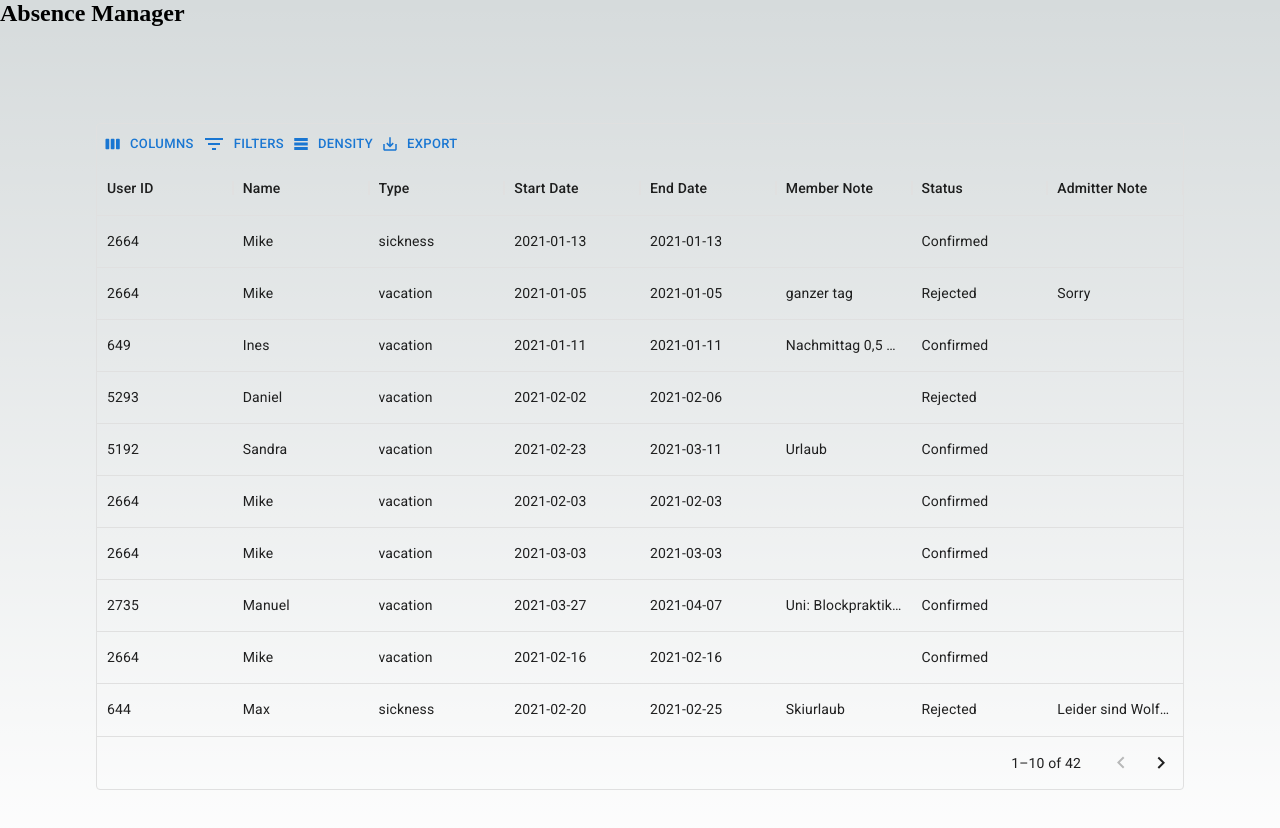
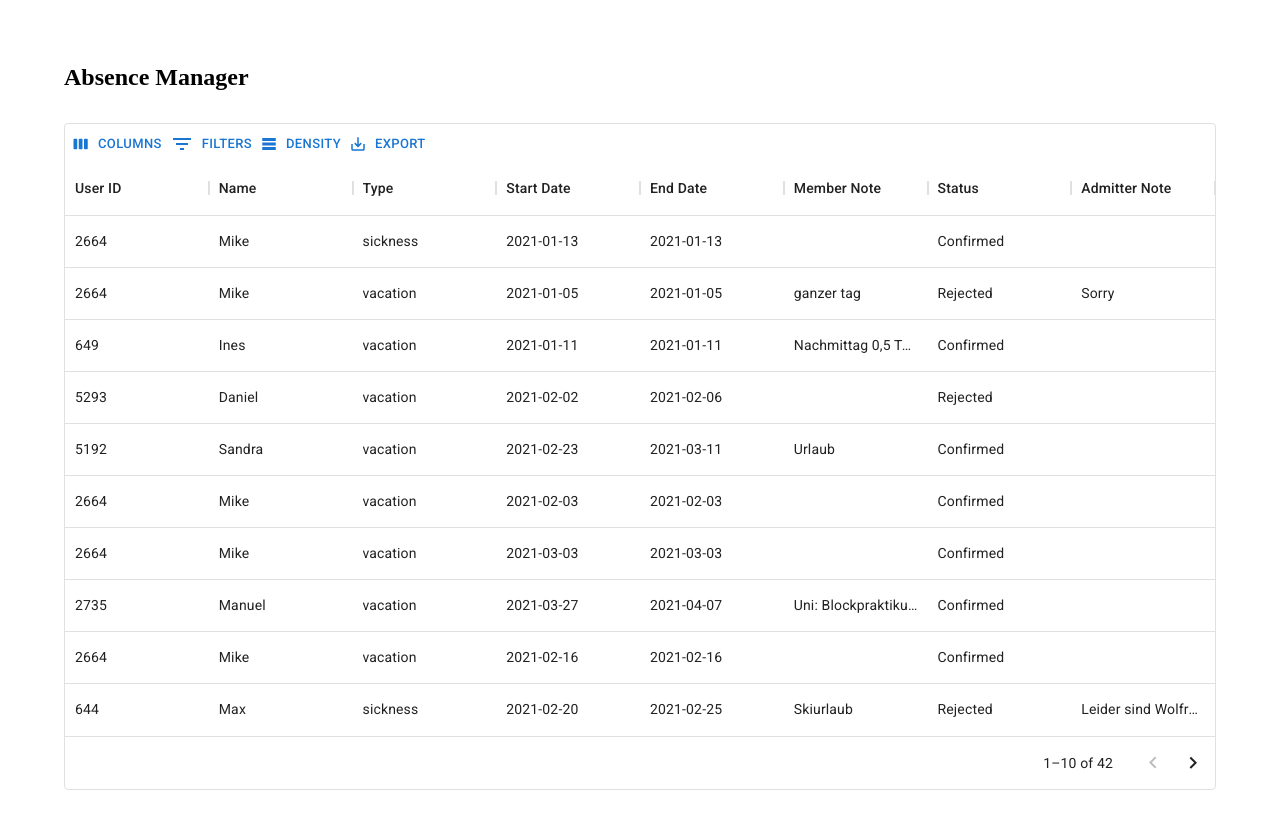
Before and after one commit to kapil5harma/absence-manager, a Next.js app: page / in a window 1280 px wide. Shown: the top 828 px of the page. Built offline with nearby package versions, Linux system fonts and the light colour scheme.

Commit message:
refactor: minor modifications to style the app

```diff
--- a/pages/api/hello.ts
+++ /dev/null
@@ -1,13 +0,0 @@
-// Next.js API route support: https://nextjs.org/docs/api-routes/introduction
-import type { NextApiRequest, NextApiResponse } from 'next'
-
-type Data = {
-  name: string
-}
-
-export default function handler(
-  req: NextApiRequest,
-  res: NextApiResponse<Data>
-) {
-  res.status(200).json({ name: 'John Doe' })
-}
--- a/styles/Home.module.css
+++ b/styles/Home.module.css
@@ -1,10 +1,16 @@
+.nav {
+  display: flex;
+}
 .main {
   display: flex;
   flex-direction: column;
-  justify-content: space-between;
   align-items: center;
-  padding: 6rem;
-  min-height: 100vh;
+  padding-top: 2rem;
+}
+
+.tableImage {
+  border-radius: 50%;
+  object-fit: cover;
 }
 
 .description {
@@ -143,11 +149,7 @@
   inset: 0;
   padding: 1px;
   border-radius: var(--border-radius);
-  background: linear-gradient(
-    to bottom right,
-    rgba(var(--tile-start-rgb), 1),
-    rgba(var(--tile-end-rgb), 1)
-  );
+  background: linear-gradient(to bottom right, rgba(var(--tile-start-rgb), 1), rgba(var(--tile-end-rgb), 1));
   background-clip: content-box;
 }
 
@@ -226,11 +228,7 @@
     border-radius: 0;
     border: none;
     border-bottom: 1px solid rgba(var(--callout-border-rgb), 0.25);
-    background: linear-gradient(
-      to bottom,
-      rgba(var(--background-start-rgb), 1),
-      rgba(var(--callout-rgb), 0.5)
-    );
+    background: linear-gradient(to bottom, rgba(var(--background-start-rgb), 1), rgba(var(--callout-rgb), 0.5));
     background-clip: padding-box;
     backdrop-filter: blur(24px);
   }
@@ -241,11 +239,7 @@
     inset: auto 0 0;
     padding: 2rem;
     height: 200px;
-    background: linear-gradient(
-      to bottom,
-      transparent 0%,
-      rgb(var(--background-end-rgb)) 40%
-    );
+    background: linear-gradient(to bottom, transparent 0%, rgb(var(--background-end-rgb)) 40%);
     z-index: 1;
   }
 }
--- a/styles/globals.css
+++ b/styles/globals.css
@@ -1,76 +1,8 @@
 :root {
   --max-width: 1100px;
   --border-radius: 12px;
-  --font-mono: ui-monospace, Menlo, Monaco, 'Cascadia Mono', 'Segoe UI Mono',
-    'Roboto Mono', 'Oxygen Mono', 'Ubuntu Monospace', 'Source Code Pro',
+  --font-mono: ui-monospace, Menlo, Monaco, 'Cascadia Mono', 'Segoe UI Mono', 'Roboto Mono', 'Oxygen Mono', 'Ubuntu Monospace', 'Source Code Pro',
     'Fira Mono', 'Droid Sans Mono', 'Courier New', monospace;
-
-  --foreground-rgb: 0, 0, 0;
-  --background-start-rgb: 214, 219, 220;
-  --background-end-rgb: 255, 255, 255;
-
-  --primary-glow: conic-gradient(
-    from 180deg at 50% 50%,
-    #16abff33 0deg,
-    #0885ff33 55deg,
-    #54d6ff33 120deg,
-    #0071ff33 160deg,
-    transparent 360deg
-  );
-  --secondary-glow: radial-gradient(
-    rgba(255, 255, 255, 1),
-    rgba(255, 255, 255, 0)
-  );
-
-  --tile-start-rgb: 239, 245, 249;
-  --tile-end-rgb: 228, 232, 233;
-  --tile-border: conic-gradient(
-    #00000080,
-    #00000040,
-    #00000030,
-    #00000020,
-    #00000010,
-    #00000010,
-    #00000080
-  );
-
-  --callout-rgb: 238, 240, 241;
-  --callout-border-rgb: 172, 175, 176;
-  --card-rgb: 180, 185, 188;
-  --card-border-rgb: 131, 134, 135;
-}
-
-@media (prefers-color-scheme: dark) {
-  :root {
-    --foreground-rgb: 255, 255, 255;
-    --background-start-rgb: 0, 0, 0;
-    --background-end-rgb: 0, 0, 0;
-
-    --primary-glow: radial-gradient(rgba(1, 65, 255, 0.4), rgba(1, 65, 255, 0));
-    --secondary-glow: linear-gradient(
-      to bottom right,
-      rgba(1, 65, 255, 0),
-      rgba(1, 65, 255, 0),
-      rgba(1, 65, 255, 0.3)
-    );
-
-    --tile-start-rgb: 2, 13, 46;
-    --tile-end-rgb: 2, 5, 19;
-    --tile-border: conic-gradient(
-      #ffffff80,
-      #ffffff40,
-      #ffffff30,
-      #ffffff20,
-      #ffffff10,
-      #ffffff10,
-      #ffffff80
-    );
-
-    --callout-rgb: 20, 20, 20;
-    --callout-border-rgb: 108, 108, 108;
-    --card-rgb: 100, 100, 100;
-    --card-border-rgb: 200, 200, 200;
-  }
 }
 
 * {
@@ -83,25 +15,15 @@ html,
 body {
   max-width: 100vw;
   overflow-x: hidden;
+  padding: 2rem;
 }
 
 body {
-  color: rgb(var(--foreground-rgb));
-  background: linear-gradient(
-      to bottom,
-      transparent,
-      rgb(var(--background-end-rgb))
-    )
-    rgb(var(--background-start-rgb));
+  color: black;
+  background-color: white;
 }
 
 a {
   color: inherit;
   text-decoration: none;
 }
-
-@media (prefers-color-scheme: dark) {
-  html {
-    color-scheme: dark;
-  }
-}
```
